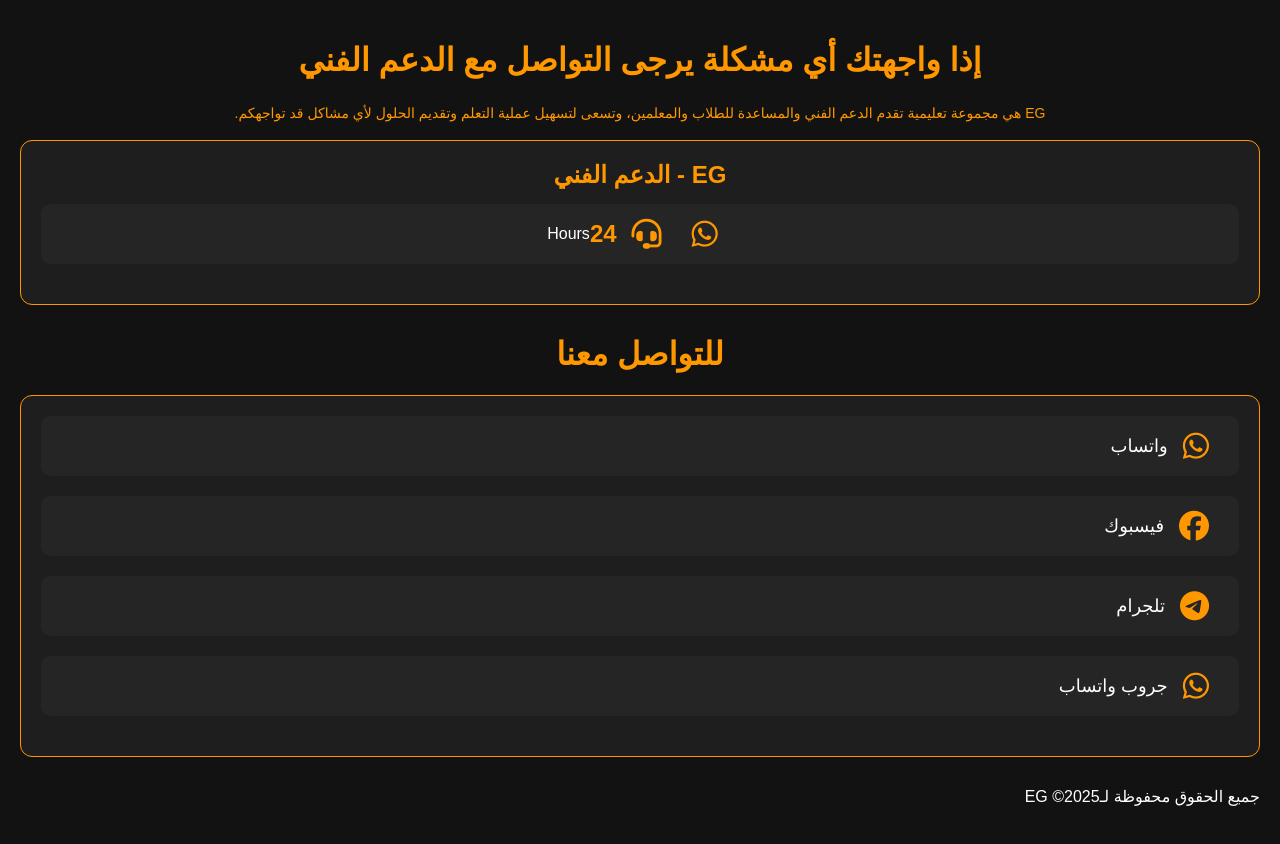
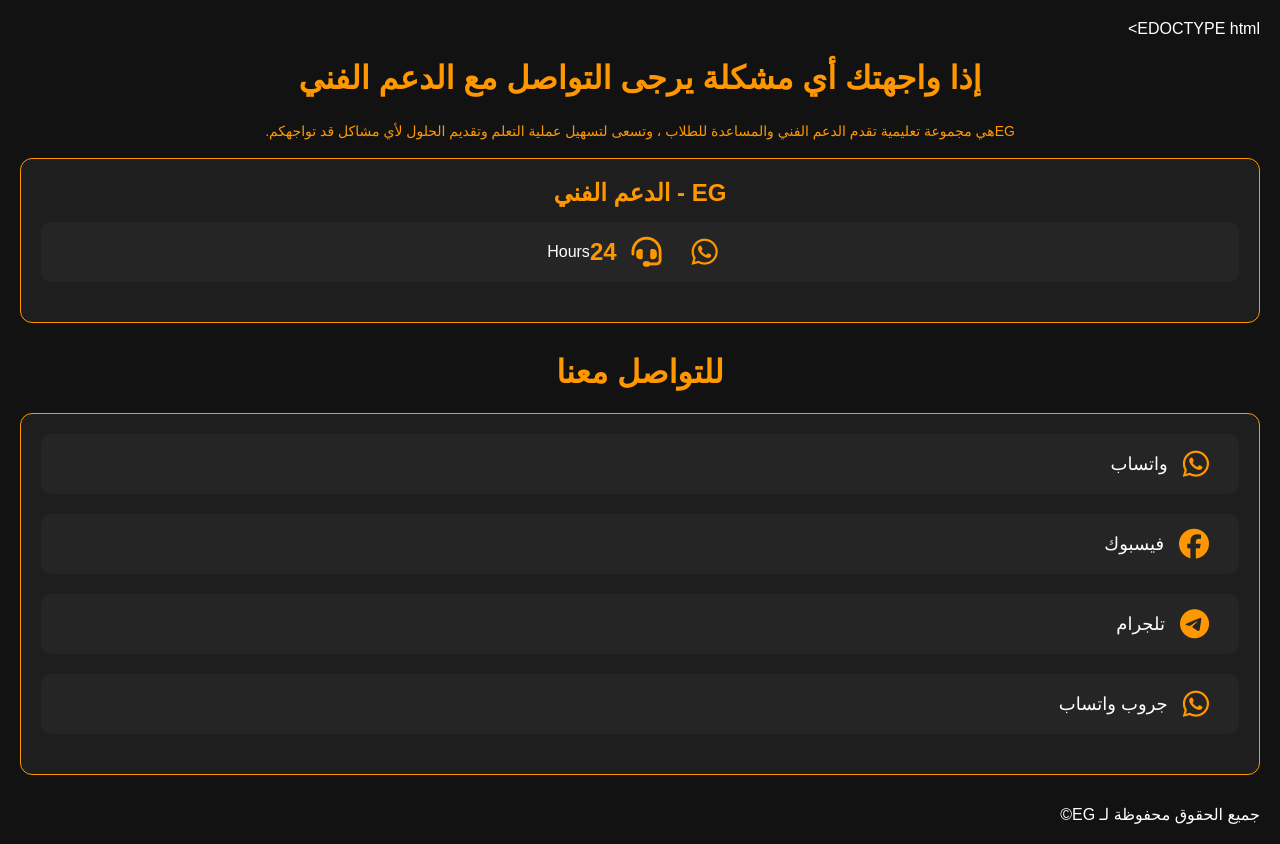
Before and after one commit to ADHAMMAHMOUD11/EG, a plain HTML site: page contact.html in a window 1280 px wide. Drawn offline with Linux system fonts and the light colour scheme.

Commit message:
Fix HTML structure and update footer content

```diff
--- a/contact.html
+++ b/contact.html
@@ -1,4 +1,4 @@
-<!DOCTYPE html>
+EDOCTYPE html>
 <html lang="ar" dir="rtl">
 <head>
 <meta charset="UTF-8">
@@ -55,7 +55,7 @@ h1,h2 {
 <h1>إذا واجهتك أي مشكلة يرجى التواصل مع الدعم الفني</h1>
 
 <p style="font-size: 14px; line-height: 1.8; text-align: center; color: #ff9800;">
-EG هي مجموعة تعليمية تقدم الدعم الفني والمساعدة للطلاب والمعلمين،
+EGهي مجموعة تعليمية تقدم الدعم الفني والمساعدة للطلاب ،
 وتسعى لتسهيل عملية التعلم وتقديم الحلول لأي مشاكل قد تواجهكم.
 </p>
 
@@ -93,9 +93,6 @@ EG هي مجموعة تعليمية تقدم الدعم الفني والمسا
         <span>جروب واتساب</span>
     </div>
 </div>
-
-         <footer>
-  <p>جميع الحقوق محفوظة لـEG ©2025</p>
-            </footer>
+<footer>جميع الحقوق محفوظة لـ EG©</foote
 </body>
  </html>
```
